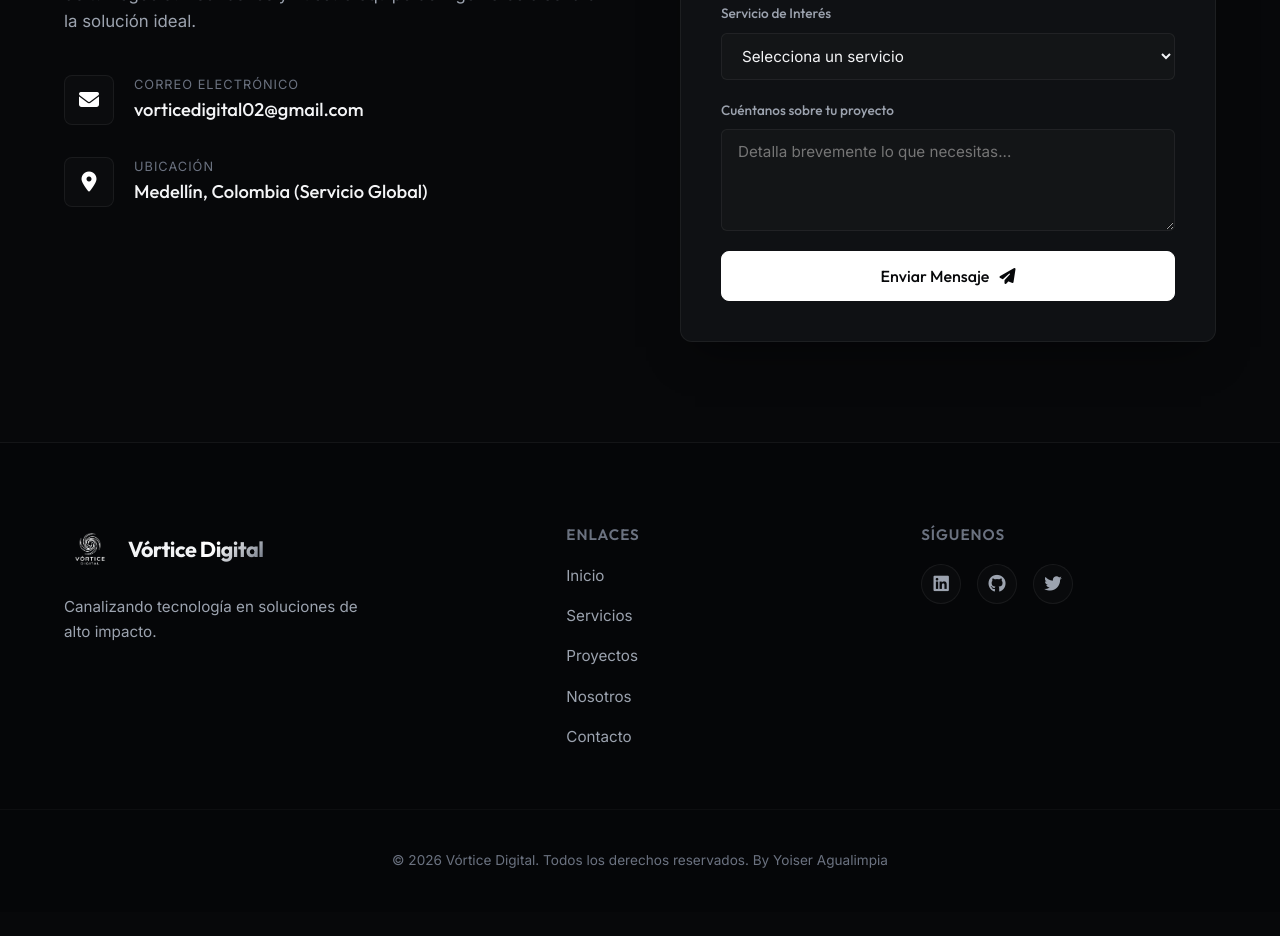
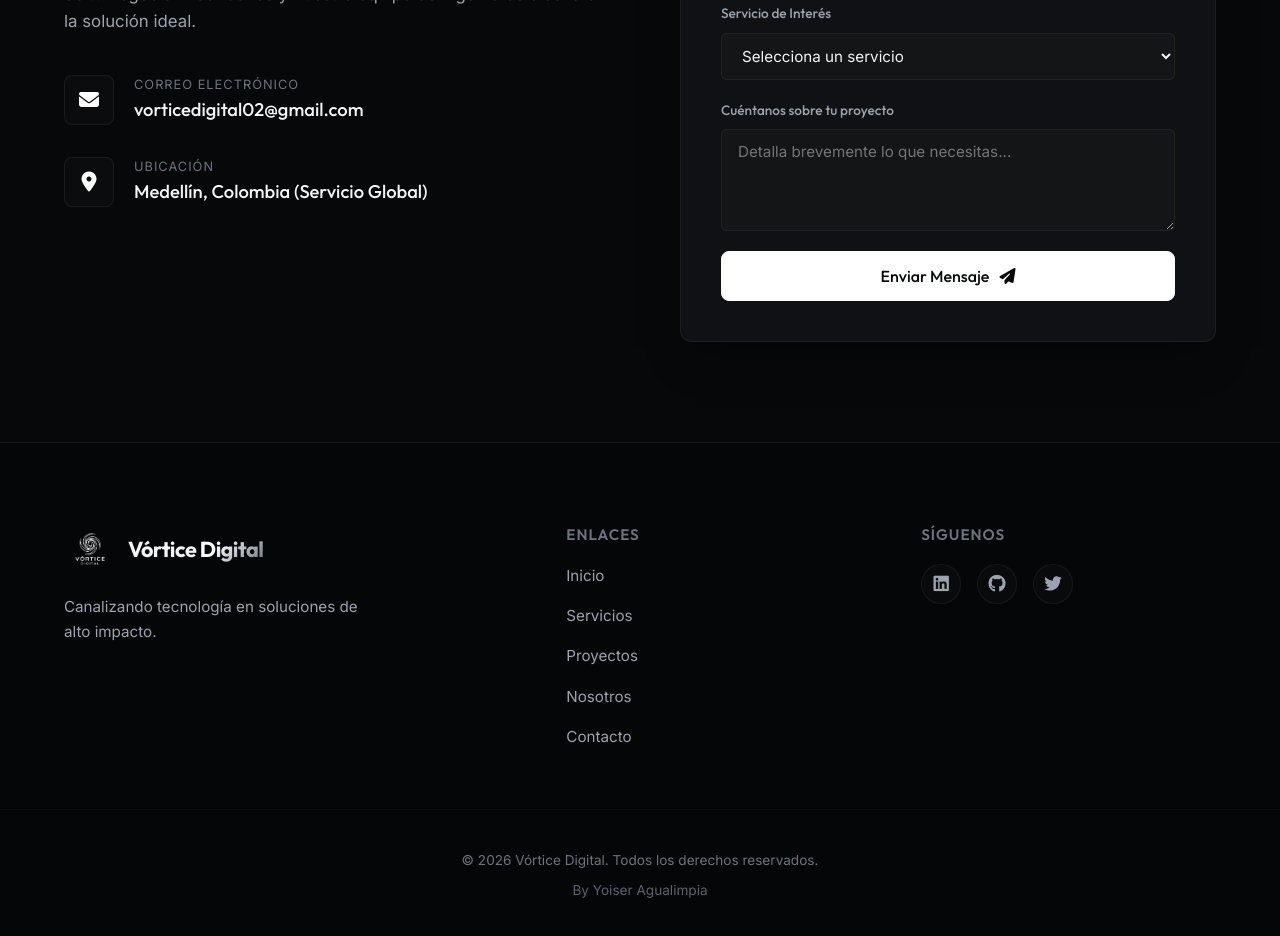
Before and after one commit to Yoiser16/VorticeDigital, a plain HTML site: page index.html in a window 1280 px wide. Shown: the part 4588-5524 px from the top of the page. Before the commit the page ends 5500 px from the top, so only its background shows below. Drawn offline with Linux system fonts and the light colour scheme.

Commit message:
feat: colocar firma de autor debajo del copyright

```diff
--- a/index.html
+++ b/index.html
@@ -397,7 +397,8 @@
             </div>
         </div>
         <div class="footer-bottom">
-            <p>&copy; 2026 Vórtice Digital. Todos los derechos reservados. By Yoiser Agualimpia</p>
+            <p>&copy; 2026 Vórtice Digital. Todos los derechos reservados.</p>
+            <p class="footer-author-text">By Yoiser Agualimpia</p>
         </div>
     </footer>
 
--- a/style.css
+++ b/style.css
@@ -910,6 +910,13 @@ a {
     font-size: 0.85rem;
 }
 
+.footer-author-text {
+    margin-top: 8px;
+    font-size: 0.78rem;
+    color: var(--text-muted);
+    opacity: 0.85;
+}
+
 /* Animations for Scroll Reveal */
 .scroll-reveal {
     opacity: 0;
```
